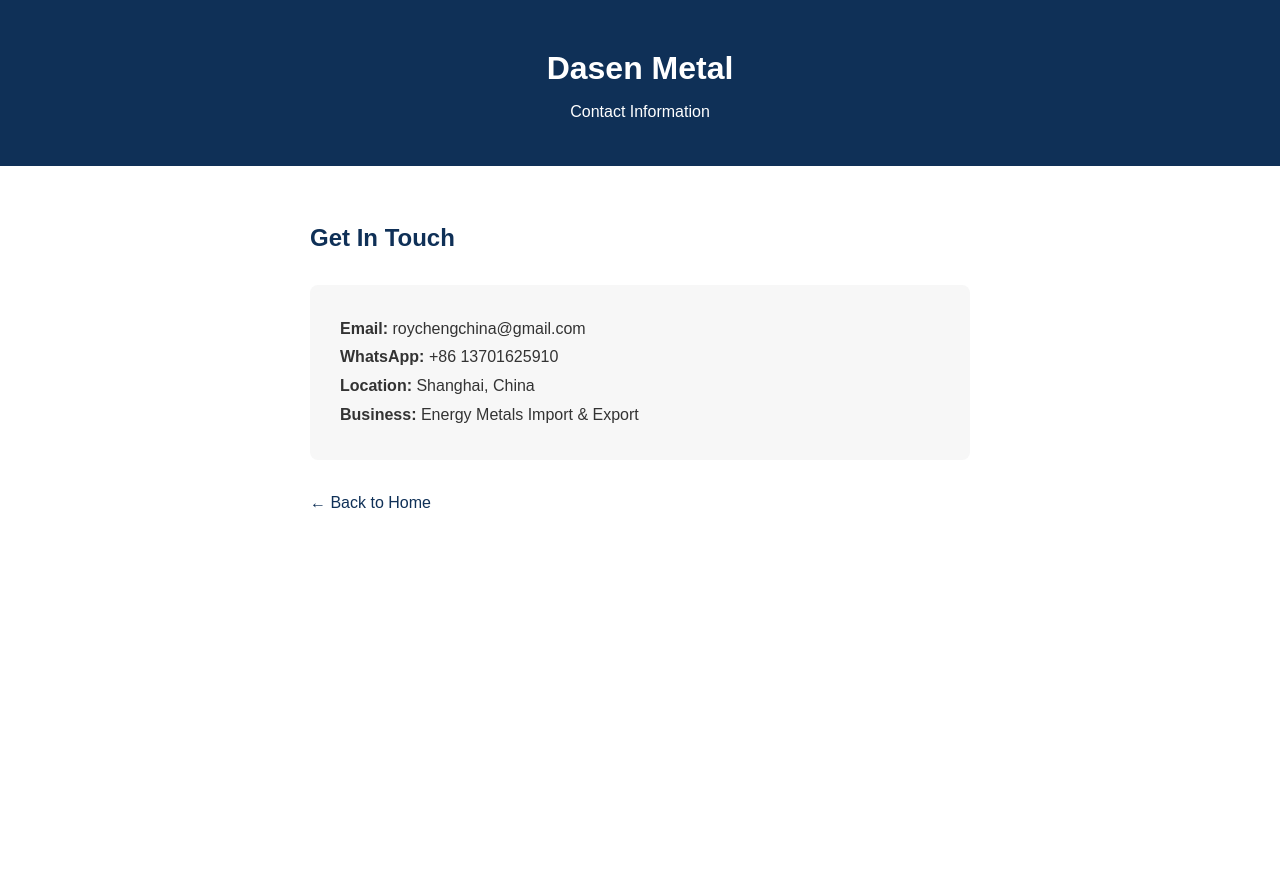
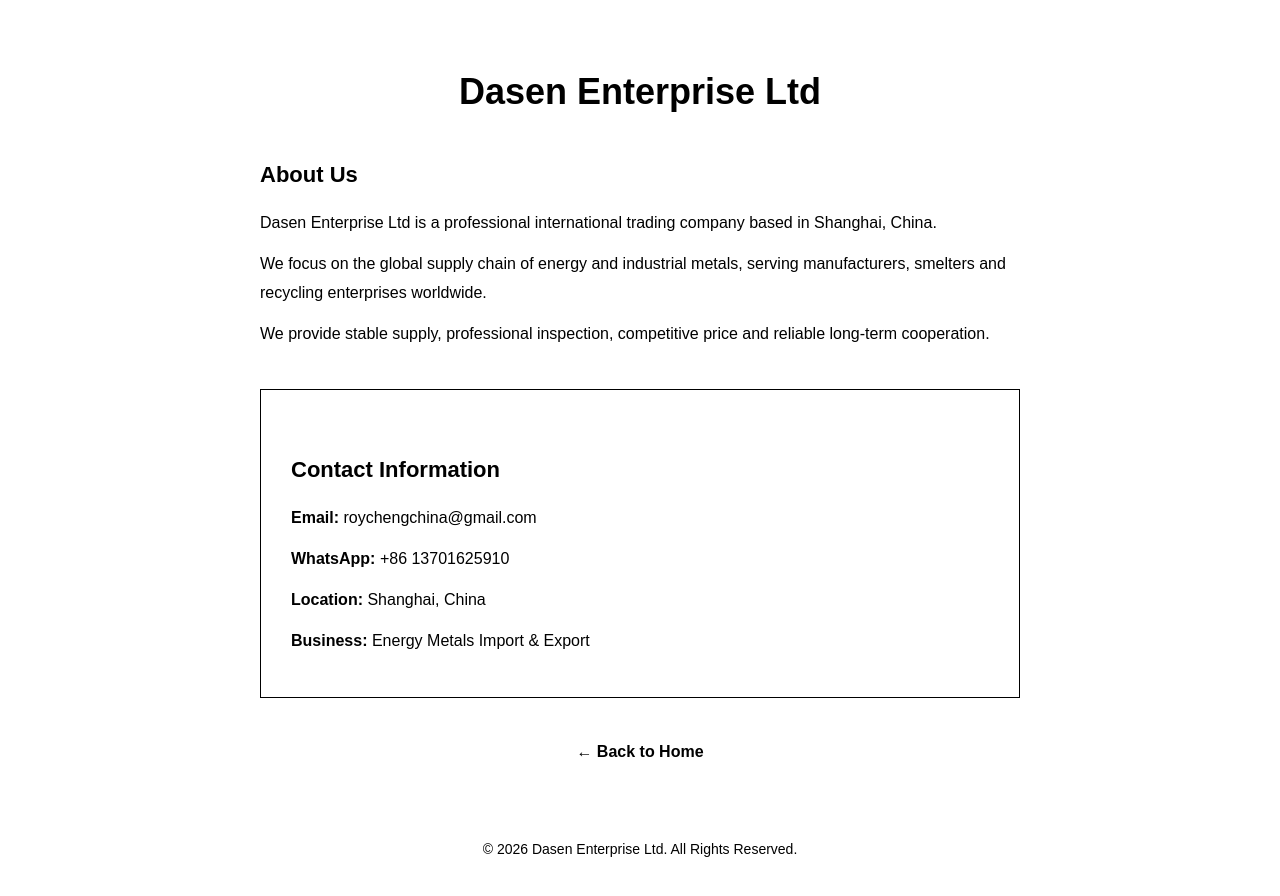
Before and after one commit to dasenmet/dasenmet, a plain HTML site: page contact.html in a window 1280 px wide. Before the commit the page ends 800 px from the top, so only its background shows below. Drawn offline with Linux system fonts and the light colour scheme.

Commit message:
Update contact.html

```diff
--- a/contact.html
+++ b/contact.html
@@ -3,35 +3,80 @@
 <head>
     <meta charset="UTF-8">
     <meta name="viewport" content="width=device-width, initial-scale=1.0">
-    <title>Contact - Dasen Metal</title>
+    <title>Dasen Enterprise Ltd - About & Contact</title>
     <style>
-        *{margin:0;padding:0;box-sizing:border-box;font-family:Arial,Helvetica,sans-serif;}
-        body{color:#333;line-height:1.8;}
-        .header{background:#0F3057;color:#fff;text-align:center;padding:40px 20px;}
-        .container{max-width:700px;margin:auto;padding:50px 20px;}
-        h2{color:#0F3057;margin-bottom:25px;}
-        .box{background:#f7f7f7;padding:30px;border-radius:8px;}
-        a{color:#0F3057;text-decoration:none;}
+        *{margin:0;padding:0;box-sizing:border-box;}
+        body{
+            font-family:Arial,sans-serif;
+            background:#ffffff;
+            color:#000;
+            line-height:1.8;
+        }
+        .container{
+            max-width:800px;
+            margin:0 auto;
+            padding:60px 20px;
+        }
+        h1{
+            font-size:36px;
+            margin-bottom:30px;
+            text-align:center;
+        }
+        h2{
+            font-size:22px;
+            margin:30px 0 15px;
+        }
+        p{
+            font-size:16px;
+            margin-bottom:12px;
+        }
+        .contact-box{
+            margin-top:40px;
+            padding:30px;
+            border:1px solid #000;
+        }
+        .back{
+            margin-top:40px;
+            text-align:center;
+        }
+        .back a{
+            color:#000;
+            text-decoration:none;
+            font-size:16px;
+            font-weight:bold;
+        }
+        footer{
+            text-align:center;
+            padding:30px 0;
+            font-size:14px;
+            margin-top:40px;
+        }
     </style>
 </head>
 <body>
+    <div class="container">
+        <h1>Dasen Enterprise Ltd</h1>
 
-<div class="header">
-    <h1>Dasen Metal</h1>
-    <p>Contact Information</p>
-</div>
+        <h2>About Us</h2>
+        <p>Dasen Enterprise Ltd is a professional international trading company based in Shanghai, China.</p>
+        <p>We focus on the global supply chain of energy and industrial metals, serving manufacturers, smelters and recycling enterprises worldwide.</p>
+        <p>We provide stable supply, professional inspection, competitive price and reliable long-term cooperation.</p>
 
-<div class="container">
-    <h2>Get In Touch</h2>
-    <div class="box">
+        <div class="contact-box">
+            <h2>Contact Information</h2>
             <p><strong>Email:</strong> roychengchina@gmail.com</p>
             <p><strong>WhatsApp:</strong> +86 13701625910</p>
             <p><strong>Location:</strong> Shanghai, China</p>
             <p><strong>Business:</strong> Energy Metals Import & Export</p>
         </div>
-    <br>
-    <p><a href="index.html">← Back to Home</a></p>
+
+        <div class="back">
+            <a href="index.html">← Back to Home</a>
         </div>
 
+        <footer>
+            © 2026 Dasen Enterprise Ltd. All Rights Reserved.
+        </footer>
+    </div>
 </body>
 </html>
```
Lines whose indentation alone changed are shown as unchanged.
